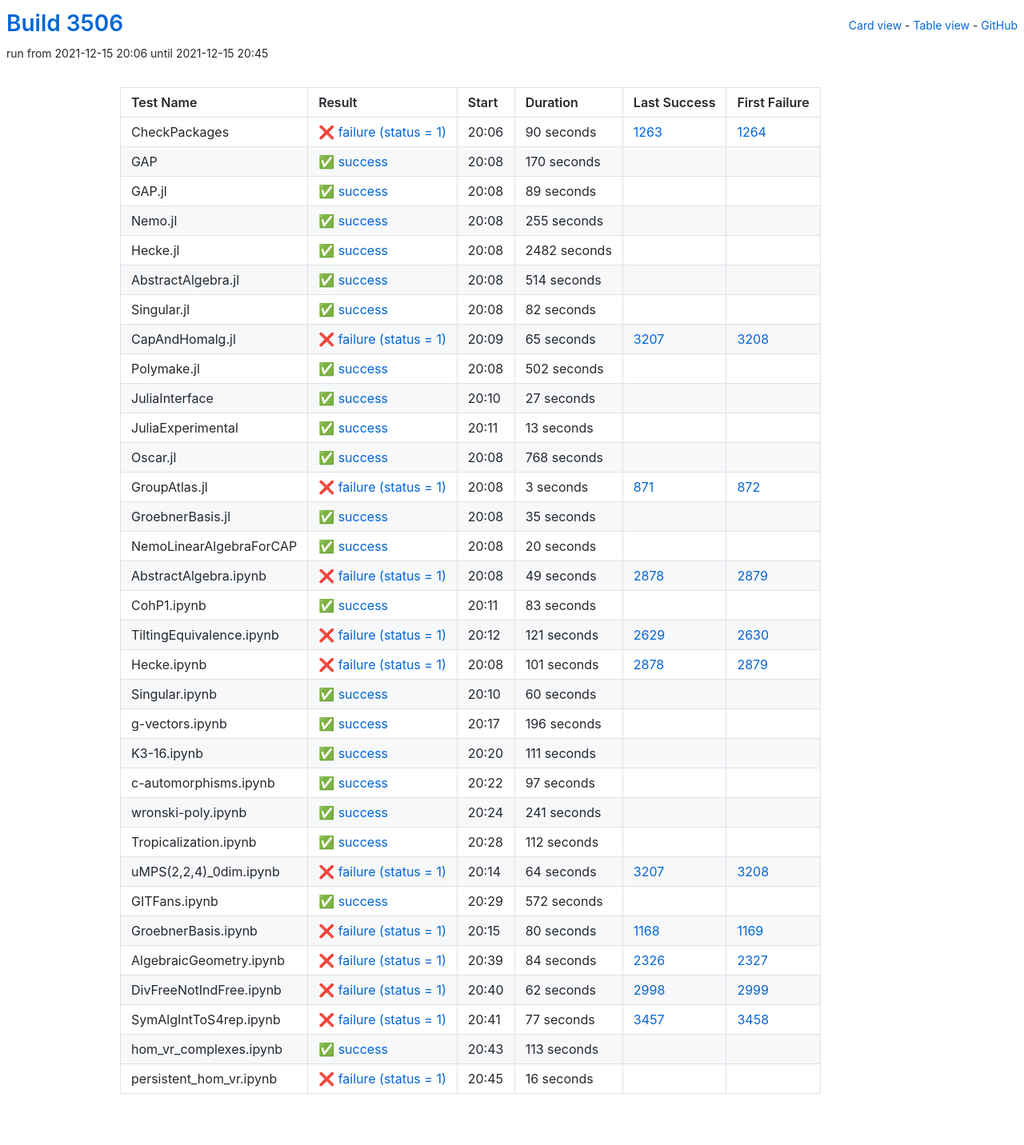
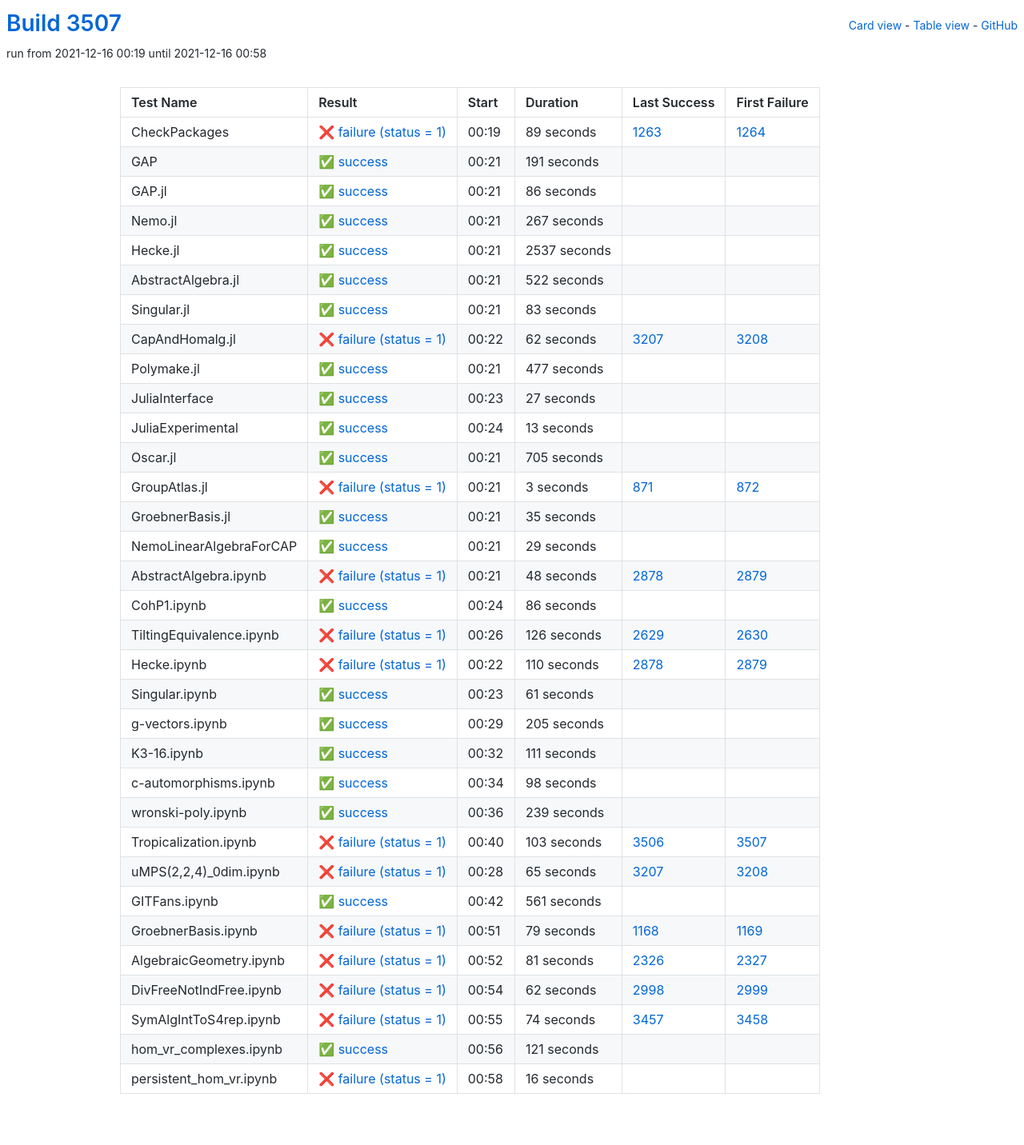
Before and after one commit to oscar-system/oscar-ci-status-stable, a Jekyll site: the page built from table.html, in a window 1280 px wide. Shown: the whole page at 80% size. Built offline with Jekyll 4.4.1, drawn with Linux system fonts in a browser that asks for light colours.

Commit message:
Build #3507

```diff
--- a/_data/ci.yml
+++ b/_data/ci.yml
@@ -1,6 +1,6 @@
 ---
-build: 3506
-build_url: https://oscarci.mathematik.uni-kl.de/job/oscar-stable/3506/
+build: 3507
+build_url: https://oscarci.mathematik.uni-kl.de/job/oscar-stable/3507/
 job: oscar-stable
 organization: oscar-system
 repo: oscar-ci-status-stable
@@ -8,116 +8,116 @@ repourl: https://github.com/oscar-system/oscar-ci-status-stable
 tests:
 - name: CheckPackages
   id: checkpackages
-  log: https://oscarci.mathematik.uni-kl.de/job/oscar-stable/3506/artifact/logs/build-3506/CheckPackages.log
-  start: 2021-12-15 20:06
+  log: https://oscarci.mathematik.uni-kl.de/job/oscar-stable/3507/artifact/logs/build-3507/CheckPackages.log
+  start: 2021-12-16 00:19
   success: false
   exitcode: 1
   status: failure
-  duration: 90
+  duration: 89
   last_success: 1263
   last_success_url: https://oscarci.mathematik.uni-kl.de/job/oscar-stable/1263/
   first_failure: 1264
   first_failure_url: https://oscarci.mathematik.uni-kl.de/job/oscar-stable/1264/
 - name: GAP
   id: gap
-  log: https://oscarci.mathematik.uni-kl.de/job/oscar-stable/3506/artifact/logs/build-3506/GAP.log
-  start: 2021-12-15 20:08
+  log: https://oscarci.mathematik.uni-kl.de/job/oscar-stable/3507/artifact/logs/build-3507/GAP.log
+  start: 2021-12-16 00:21
   success: true
   exitcode: 0
   status: success
-  duration: 170
+  duration: 191
   last_success: false
   last_success_url:
   first_failure: false
   first_failure_url:
 - name: GAP.jl
   id: gap-jl
-  log: https://oscarci.mathematik.uni-kl.de/job/oscar-stable/3506/artifact/logs/build-3506/GAP.jl.log
-  start: 2021-12-15 20:08
+  log: https://oscarci.mathematik.uni-kl.de/job/oscar-stable/3507/artifact/logs/build-3507/GAP.jl.log
+  start: 2021-12-16 00:21
   success: true
   exitcode: 0
   status: success
-  duration: 89
+  duration: 86
   last_success: false
   last_success_url:
   first_failure: false
   first_failure_url:
 - name: Nemo.jl
   id: nemo-jl
-  log: https://oscarci.mathematik.uni-kl.de/job/oscar-stable/3506/artifact/logs/build-3506/Nemo.jl.log
-  start: 2021-12-15 20:08
+  log: https://oscarci.mathematik.uni-kl.de/job/oscar-stable/3507/artifact/logs/build-3507/Nemo.jl.log
+  start: 2021-12-16 00:21
   success: true
   exitcode: 0
   status: success
-  duration: 255
+  duration: 267
   last_success: false
   last_success_url:
   first_failure: false
   first_failure_url:
 - name: Hecke.jl
   id: hecke-jl
-  log: https://oscarci.mathematik.uni-kl.de/job/oscar-stable/3506/artifact/logs/build-3506/Hecke.jl.log
-  start: 2021-12-15 20:08
+  log: https://oscarci.mathematik.uni-kl.de/job/oscar-stable/3507/artifact/logs/build-3507/Hecke.jl.log
+  start: 2021-12-16 00:21
   success: true
   exitcode: 0
   status: success
-  duration: 2482
+  duration: 2537
   last_success: false
   last_success_url:
   first_failure: false
   first_failure_url:
 - name: AbstractAlgebra.jl
   id: abstractalgebra-jl
-  log: https://oscarci.mathematik.uni-kl.de/job/oscar-stable/3506/artifact/logs/build-3506/AbstractAlgebra.jl.log
-  start: 2021-12-15 20:08
+  log: https://oscarci.mathematik.uni-kl.de/job/oscar-stable/3507/artifact/logs/build-3507/AbstractAlgebra.jl.log
+  start: 2021-12-16 00:21
   success: true
   exitcode: 0
   status: success
-  duration: 514
+  duration: 522
   last_success: false
   last_success_url:
   first_failure: false
   first_failure_url:
 - name: Singular.jl
   id: singular-jl
-  log: https://oscarci.mathematik.uni-kl.de/job/oscar-stable/3506/artifact/logs/build-3506/Singular.jl.log
-  start: 2021-12-15 20:08
+  log: https://oscarci.mathematik.uni-kl.de/job/oscar-stable/3507/artifact/logs/build-3507/Singular.jl.log
+  start: 2021-12-16 00:21
   success: true
   exitcode: 0
   status: success
-  duration: 82
+  duration: 83
   last_success: false
   last_success_url:
   first_failure: false
   first_failure_url:
 - name: CapAndHomalg.jl
   id: capandhomalg-jl
-  log: https://oscarci.mathematik.uni-kl.de/job/oscar-stable/3506/artifact/logs/build-3506/CapAndHomalg.jl.log
-  start: 2021-12-15 20:09
+  log: https://oscarci.mathematik.uni-kl.de/job/oscar-stable/3507/artifact/logs/build-3507/CapAndHomalg.jl.log
+  start: 2021-12-16 00:22
   success: false
   exitcode: 1
   status: failure
-  duration: 65
+  duration: 62
   last_success: 3207
   last_success_url: https://oscarci.mathematik.uni-kl.de/job/oscar-stable/3207/
   first_failure: 3208
   first_failure_url: https://oscarci.mathematik.uni-kl.de/job/oscar-stable/3208/
 - name: Polymake.jl
   id: polymake-jl
-  log: https://oscarci.mathematik.uni-kl.de/job/oscar-stable/3506/artifact/logs/build-3506/Polymake.jl.log
-  start: 2021-12-15 20:08
+  log: https://oscarci.mathematik.uni-kl.de/job/oscar-stable/3507/artifact/logs/build-3507/Polymake.jl.log
+  start: 2021-12-16 00:21
   success: true
   exitcode: 0
   status: success
-  duration: 502
+  duration: 477
   last_success: false
   last_success_url:
   first_failure: false
   first_failure_url:
 - name: JuliaInterface
   id: juliainterface
-  log: https://oscarci.mathematik.uni-kl.de/job/oscar-stable/3506/artifact/logs/build-3506/JuliaInterface.log
-  start: 2021-12-15 20:10
+  log: https://oscarci.mathematik.uni-kl.de/job/oscar-stable/3507/artifact/logs/build-3507/JuliaInterface.log
+  start: 2021-12-16 00:23
   success: true
   exitcode: 0
   status: success
@@ -128,8 +128,8 @@ tests:
   first_failure_url:
 - name: JuliaExperimental
   id: juliaexperimental
-  log: https://oscarci.mathematik.uni-kl.de/job/oscar-stable/3506/artifact/logs/build-3506/JuliaExperimental.log
-  start: 2021-12-15 20:11
+  log: https://oscarci.mathematik.uni-kl.de/job/oscar-stable/3507/artifact/logs/build-3507/JuliaExperimental.log
+  start: 2021-12-16 00:24
   success: true
   exitcode: 0
   status: success
@@ -140,20 +140,20 @@ tests:
   first_failure_url:
 - name: Oscar.jl
   id: oscar-jl
-  log: https://oscarci.mathematik.uni-kl.de/job/oscar-stable/3506/artifact/logs/build-3506/Oscar.jl.log
-  start: 2021-12-15 20:08
+  log: https://oscarci.mathematik.uni-kl.de/job/oscar-stable/3507/artifact/logs/build-3507/Oscar.jl.log
+  start: 2021-12-16 00:21
   success: true
   exitcode: 0
   status: success
-  duration: 768
+  duration: 705
   last_success: false
   last_success_url:
   first_failure: false
   first_failure_url:
 - name: GroupAtlas.jl
   id: groupatlas-jl
-  log: https://oscarci.mathematik.uni-kl.de/job/oscar-stable/3506/artifact/logs/build-3506/GroupAtlas.jl.log
-  start: 2021-12-15 20:08
+  log: https://oscarci.mathematik.uni-kl.de/job/oscar-stable/3507/artifact/logs/build-3507/GroupAtlas.jl.log
+  start: 2021-12-16 00:21
   success: false
   exitcode: 1
   status: failure
@@ -164,8 +164,8 @@ tests:
   first_failure_url: https://oscarci.mathematik.uni-kl.de/job/oscar-stable/872/
 - name: GroebnerBasis.jl
   id: groebnerbasis-jl
-  log: https://oscarci.mathematik.uni-kl.de/job/oscar-stable/3506/artifact/logs/build-3506/GroebnerBasis.jl.log
-  start: 2021-12-15 20:08
+  log: https://oscarci.mathematik.uni-kl.de/job/oscar-stable/3507/artifact/logs/build-3507/GroebnerBasis.jl.log
+  start: 2021-12-16 00:21
   success: true
   exitcode: 0
   status: success
@@ -176,92 +176,92 @@ tests:
   first_failure_url:
 - name: NemoLinearAlgebraForCAP
   id: nemolinearalgebraforcap
-  log: https://oscarci.mathematik.uni-kl.de/job/oscar-stable/3506/artifact/logs/build-3506/NemoLinearAlgebraForCAP.log
-  start: 2021-12-15 20:08
+  log: https://oscarci.mathematik.uni-kl.de/job/oscar-stable/3507/artifact/logs/build-3507/NemoLinearAlgebraForCAP.log
+  start: 2021-12-16 00:21
   success: true
   exitcode: 0
   status: success
-  duration: 20
+  duration: 29
   last_success: false
   last_success_url:
   first_failure: false
   first_failure_url:
 - name: AbstractAlgebra.ipynb
   id: abstractalgebra-ipynb
-  log: https://oscarci.mathematik.uni-kl.de/job/oscar-stable/3506/artifact/logs/build-3506/AbstractAlgebra.ipynb.log
-  start: 2021-12-15 20:08
+  log: https://oscarci.mathematik.uni-kl.de/job/oscar-stable/3507/artifact/logs/build-3507/AbstractAlgebra.ipynb.log
+  start: 2021-12-16 00:21
   success: false
   exitcode: 1
   status: failure
-  duration: 49
+  duration: 48
   last_success: 2878
   last_success_url: https://oscarci.mathematik.uni-kl.de/job/oscar-stable/2878/
   first_failure: 2879
   first_failure_url: https://oscarci.mathematik.uni-kl.de/job/oscar-stable/2879/
 - name: CohP1.ipynb
   id: cohp1-ipynb
-  log: https://oscarci.mathematik.uni-kl.de/job/oscar-stable/3506/artifact/logs/build-3506/CohP1.ipynb.log
-  start: 2021-12-15 20:11
+  log: https://oscarci.mathematik.uni-kl.de/job/oscar-stable/3507/artifact/logs/build-3507/CohP1.ipynb.log
+  start: 2021-12-16 00:24
   success: true
   exitcode: 0
   status: success
-  duration: 83
+  duration: 86
   last_success: false
   last_success_url:
   first_failure: false
   first_failure_url:
 - name: TiltingEquivalence.ipynb
   id: tiltingequivalence-ipynb
-  log: https://oscarci.mathematik.uni-kl.de/job/oscar-stable/3506/artifact/logs/build-3506/TiltingEquivalence.ipynb.log
-  start: 2021-12-15 20:12
+  log: https://oscarci.mathematik.uni-kl.de/job/oscar-stable/3507/artifact/logs/build-3507/TiltingEquivalence.ipynb.log
+  start: 2021-12-16 00:26
   success: false
   exitcode: 1
   status: failure
-  duration: 121
+  duration: 126
   last_success: 2629
   last_success_url: https://oscarci.mathematik.uni-kl.de/job/oscar-stable/2629/
   first_failure: 2630
   first_failure_url: https://oscarci.mathematik.uni-kl.de/job/oscar-stable/2630/
 - name: Hecke.ipynb
   id: hecke-ipynb
-  log: https://oscarci.mathematik.uni-kl.de/job/oscar-stable/3506/artifact/logs/build-3506/Hecke.ipynb.log
-  start: 2021-12-15 20:08
+  log: https://oscarci.mathematik.uni-kl.de/job/oscar-stable/3507/artifact/logs/build-3507/Hecke.ipynb.log
+  start: 2021-12-16 00:22
   success: false
   exitcode: 1
   status: failure
-  duration: 101
+  duration: 110
   last_success: 2878
   last_success_url: https://oscarci.mathematik.uni-kl.de/job/oscar-stable/2878/
   first_failure: 2879
   first_failure_url: https://oscarci.mathematik.uni-kl.de/job/oscar-stable/2879/
 - name: Singular.ipynb
   id: singular-ipynb
-  log: https://oscarci.mathematik.uni-kl.de/job/oscar-stable/3506/artifact/logs/build-3506/Singular.ipynb.log
-  start: 2021-12-15 20:10
+  log: https://oscarci.mathematik.uni-kl.de/job/oscar-stable/3507/artifact/logs/build-3507/Singular.ipynb.log
+  start: 2021-12-16 00:23
   success: true
   exitcode: 0
   status: success
-  duration: 60
+  duration: 61
   last_success: false
   last_success_url:
   first_failure: false
   first_failure_url:
 - name: g-vectors.ipynb
   id: g-vectors-ipynb
-  log: https://oscarci.mathematik.uni-kl.de/job/oscar-stable/3506/artifact/logs/build-3506/g-vectors.ipynb.log
-  start: 2021-12-15 20:17
+  log: https://oscarci.mathematik.uni-kl.de/job/oscar-stable/3507/artifact/logs/build-3507/g-vectors.ipynb.log
+  start: 2021-12-16 00:29
   success: true
   exitcode: 0
   status: success
-  duration: 196
+  duration: 205
   last_success: false
   last_success_url:
   first_failure: false
   first_failure_url:
 - name: K3-16.ipynb
   id: k3-16-ipynb
-  log: https://oscarci.mathematik.uni-kl.de/job/oscar-stable/3506/artifact/logs/build-3506/K3-16.ipynb.log
-  start: 2021-12-15 20:20
+  log: https://oscarci.mathematik.uni-kl.de/job/oscar-stable/3507/artifact/logs/build-3507/K3-16.ipynb.log
+  start: 2021-12-16 00:32
   success: true
   exitcode: 0
   status: success
@@ -272,92 +272,92 @@ tests:
   first_failure_url:
 - name: c-automorphisms.ipynb
   id: c-automorphisms-ipynb
-  log: https://oscarci.mathematik.uni-kl.de/job/oscar-stable/3506/artifact/logs/build-3506/c-automorphisms.ipynb.log
-  start: 2021-12-15 20:22
+  log: https://oscarci.mathematik.uni-kl.de/job/oscar-stable/3507/artifact/logs/build-3507/c-automorphisms.ipynb.log
+  start: 2021-12-16 00:34
   success: true
   exitcode: 0
   status: success
-  duration: 97
+  duration: 98
   last_success: false
   last_success_url:
   first_failure: false
   first_failure_url:
 - name: wronski-poly.ipynb
   id: wronski-poly-ipynb
-  log: https://oscarci.mathematik.uni-kl.de/job/oscar-stable/3506/artifact/logs/build-3506/wronski-poly.ipynb.log
-  start: 2021-12-15 20:24
+  log: https://oscarci.mathematik.uni-kl.de/job/oscar-stable/3507/artifact/logs/build-3507/wronski-poly.ipynb.log
+  start: 2021-12-16 00:36
   success: true
   exitcode: 0
   status: success
-  duration: 241
+  duration: 239
   last_success: false
   last_success_url:
   first_failure: false
   first_failure_url:
 - name: Tropicalization.ipynb
   id: tropicalization-ipynb
-  log: https://oscarci.mathematik.uni-kl.de/job/oscar-stable/3506/artifact/logs/build-3506/Tropicalization.ipynb.log
-  start: 2021-12-15 20:28
-  success: true
-  exitcode: 0
-  status: success
-  duration: 112
-  last_success: false
-  last_success_url:
-  first_failure: false
-  first_failure_url:
-- name: uMPS(2,2,4)_0dim.ipynb
-  id: umps-2-2-4-0dim-ipynb
-  log: https://oscarci.mathematik.uni-kl.de/job/oscar-stable/3506/artifact/logs/build-3506/uMPS-2-2-4-_0dim.ipynb.log
-  start: 2021-12-15 20:14
+  log: https://oscarci.mathematik.uni-kl.de/job/oscar-stable/3507/artifact/logs/build-3507/Tropicalization.ipynb.log
+  start: 2021-12-16 00:40
   success: false
   exitcode: 1
   status: failure
-  duration: 64
+  duration: 103
+  last_success: 3506
+  last_success_url: https://oscarci.mathematik.uni-kl.de/job/oscar-stable/3506/
+  first_failure: 3507
+  first_failure_url: https://oscarci.mathematik.uni-kl.de/job/oscar-stable/3507/
+- name: uMPS(2,2,4)_0dim.ipynb
+  id: umps-2-2-4-0dim-ipynb
+  log: https://oscarci.mathematik.uni-kl.de/job/oscar-stable/3507/artifact/logs/build-3507/uMPS-2-2-4-_0dim.ipynb.log
+  start: 2021-12-16 00:28
+  success: false
+  exitcode: 1
+  status: failure
+  duration: 65
   last_success: 3207
   last_success_url: https://oscarci.mathematik.uni-kl.de/job/oscar-stable/3207/
   first_failure: 3208
   first_failure_url: https://oscarci.mathematik.uni-kl.de/job/oscar-stable/3208/
 - name: GITFans.ipynb
   id: gitfans-ipynb
-  log: https://oscarci.mathematik.uni-kl.de/job/oscar-stable/3506/artifact/logs/build-3506/GITFans.ipynb.log
-  start: 2021-12-15 20:29
+  log: https://oscarci.mathematik.uni-kl.de/job/oscar-stable/3507/artifact/logs/build-3507/GITFans.ipynb.log
+  start: 2021-12-16 00:42
   success: true
   exitcode: 0
   status: success
-  duration: 572
+  duration: 561
   last_success: false
   last_success_url:
   first_failure: false
   first_failure_url:
 - name: GroebnerBasis.ipynb
   id: groebnerbasis-ipynb
-  log: https://oscarci.mathematik.uni-kl.de/job/oscar-stable/3506/artifact/logs/build-3506/GroebnerBasis.ipynb.log
-  start: 2021-12-15 20:15
+  log: https://oscarci.mathematik.uni-kl.de/job/oscar-stable/3507/artifact/logs/build-3507/GroebnerBasis.ipynb.log
+  start: 2021-12-16 00:51
   success: false
   exitcode: 1
   status: failure
-  duration: 80
+  duration: 79
   last_success: 1168
   last_success_url: https://oscarci.mathematik.uni-kl.de/job/oscar-stable/1168/
   first_failure: 1169
   first_failure_url: https://oscarci.mathematik.uni-kl.de/job/oscar-stable/1169/
 - name: AlgebraicGeometry.ipynb
   id: algebraicgeometry-ipynb
-  log: https://oscarci.mathematik.uni-kl.de/job/oscar-stable/3506/artifact/logs/build-3506/AlgebraicGeometry.ipynb.log
-  start: 2021-12-15 20:39
+  log: https://oscarci.mathematik.uni-kl.de/job/oscar-stable/3507/artifact/logs/build-3507/AlgebraicGeometry.ipynb.log
+  start: 2021-12-16 00:52
   success: false
   exitcode: 1
   status: failure
-  duration: 84
+  duration: 81
   last_success: 2326
   last_success_url: https://oscarci.mathematik.uni-kl.de/job/oscar-stable/2326/
   first_failure: 2327
   first_failure_url: https://oscarci.mathematik.uni-kl.de/job/oscar-stable/2327/
 - name: DivFreeNotIndFree.ipynb
   id: divfreenotindfree-ipynb
-  log: https://oscarci.mathematik.uni-kl.de/job/oscar-stable/3506/artifact/logs/build-3506/DivFreeNotIndFree.ipynb.log
-  start: 2021-12-15 20:40
+  log: https://oscarci.mathematik.uni-kl.de/job/oscar-stable/3507/artifact/logs/build-3507/DivFreeNotIndFree.ipynb.log
+  start: 2021-12-16 00:54
   success: false
   exitcode: 1
   status: failure
@@ -368,32 +368,32 @@ tests:
   first_failure_url: https://oscarci.mathematik.uni-kl.de/job/oscar-stable/2999/
 - name: SymAlgIntToS4rep.ipynb
   id: symalginttos4rep-ipynb
-  log: https://oscarci.mathematik.uni-kl.de/job/oscar-stable/3506/artifact/logs/build-3506/SymAlgIntToS4rep.ipynb.log
-  start: 2021-12-15 20:41
+  log: https://oscarci.mathematik.uni-kl.de/job/oscar-stable/3507/artifact/logs/build-3507/SymAlgIntToS4rep.ipynb.log
+  start: 2021-12-16 00:55
   success: false
   exitcode: 1
   status: failure
-  duration: 77
+  duration: 74
   last_success: 3457
   last_success_url: https://oscarci.mathematik.uni-kl.de/job/oscar-stable/3457/
   first_failure: 3458
   first_failure_url: https://oscarci.mathematik.uni-kl.de/job/oscar-stable/3458/
 - name: hom_vr_complexes.ipynb
   id: hom-vr-complexes-ipynb
-  log: https://oscarci.mathematik.uni-kl.de/job/oscar-stable/3506/artifact/logs/build-3506/hom_vr_complexes.ipynb.log
-  start: 2021-12-15 20:43
+  log: https://oscarci.mathematik.uni-kl.de/job/oscar-stable/3507/artifact/logs/build-3507/hom_vr_complexes.ipynb.log
+  start: 2021-12-16 00:56
   success: true
   exitcode: 0
   status: success
-  duration: 113
+  duration: 121
   last_success: false
   last_success_url:
   first_failure: false
   first_failure_url:
 - name: persistent_hom_vr.ipynb
   id: persistent-hom-vr-ipynb
-  log: https://oscarci.mathematik.uni-kl.de/job/oscar-stable/3506/artifact/logs/build-3506/persistent_hom_vr.ipynb.log
-  start: 2021-12-15 20:45
+  log: https://oscarci.mathematik.uni-kl.de/job/oscar-stable/3507/artifact/logs/build-3507/persistent_hom_vr.ipynb.log
+  start: 2021-12-16 00:58
   success: false
   exitcode: 1
   status: failure
```
Also changed, not shown: README.md.
